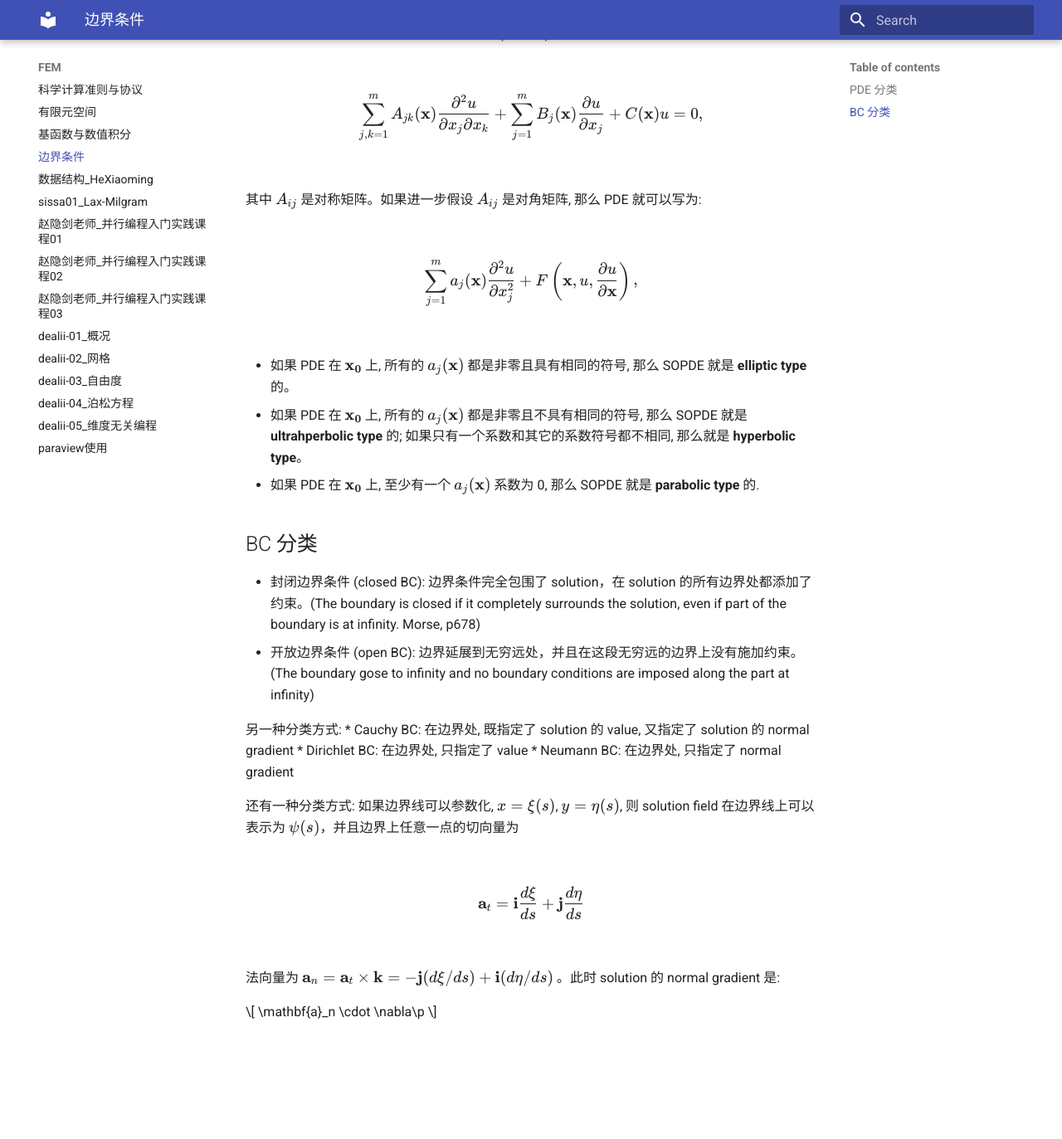
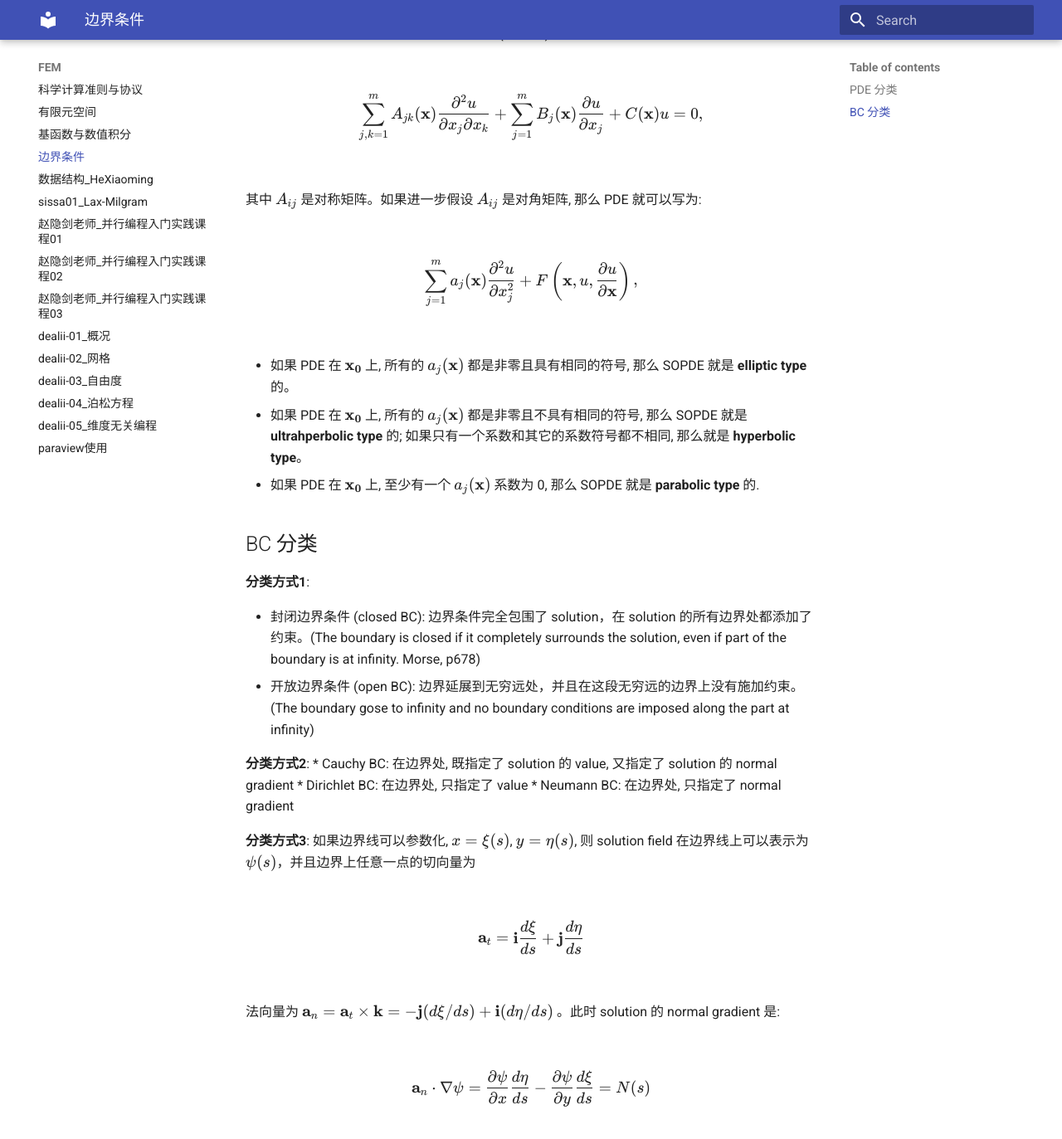
Before and after one commit to ymma98/technotes, an MkDocs documentation site: the page built from docs/FEM/边界条件.md, in a window 1280 px wide and 1400 px high, scrolled down 990 px. Shown: the top 1373 px of the window at 83% size. Built offline with MkDocs 1.6.1 and Material for MkDocs 9.7.7, drawn with Linux system fonts in a browser that asks for light colours; before the commit the page ends 2247 px from its top, so only the background shows below that.

Commit message:
docs/FEM/边界条件.md updated from https://stackedit.cn/

```diff
--- a/docs/FEM/边界条件.md
+++ b/docs/FEM/边界条件.md
@@ -41,15 +41,17 @@ $$ \sum_{j=1}^m a_j(\mathbf{x}) \frac{\partial^2 u}{\partial x_j^2} + F\left(\ma
 
 ## BC 分类
 
+**分类方式1**:
+
 * 封闭边界条件 (closed BC): 边界条件完全包围了 solution，在 solution 的所有边界处都添加了约束。(The boundary is closed if it completely surrounds the solution, even if part of the boundary is at infinity. Morse, p678)
 * 开放边界条件 (open BC): 边界延展到无穷远处，并且在这段无穷远的边界上没有施加约束。(The boundary gose to infinity and no boundary conditions are imposed along the part at infinity)
 
-另一种分类方式:
+**分类方式2**:
 * Cauchy BC: 在边界处, 既指定了 solution 的 value, 又指定了 solution 的 normal gradient
 * Dirichlet BC: 在边界处, 只指定了 value
 * Neumann BC: 在边界处, 只指定了 normal gradient
 
-还有一种分类方式:
+**分类方式3**:
 如果边界线可以参数化, $x=\xi(s)$, $y=\eta(s)$, 则 solution field 在边界线上可以表示为 $\psi(s)$，并且边界上任意一点的切向量为
 
 $$
@@ -59,13 +61,15 @@ $$
 法向量为 $\mathbf{a}_n = \mathbf{a}_t \times \mathbf{k} = -\mathbf{j} (d\xi/ds)+\mathbf{i} (d\eta/ds)$ 。此时 solution 的 normal gradient 是:
 
 $$
-\mathbf{a}_n \cdot \nabla\p
+\mathbf{a}_n \cdot \nabla\psi = \frac{\partial \psi}{\partial x} \frac{d \eta}{d s} - \frac{\partial \psi}{\partial y} \frac{d \xi}{d s} = N(s)
 $$
 
 
 
+
+
 <!--stackedit_data:
-eyJoaXN0b3J5IjpbMTA3MTc0ODQ5MSw2MjUzMjQ5MDEsLTE2OT
+eyJoaXN0b3J5IjpbLTEyMTE3MTc1Niw2MjUzMjQ5MDEsLTE2OT
 c2ODEyNDAsNjMwNTM0Nzc4LDQzNjM4OTc5Niw0MjQ0MjY2M119
 
 -->
```
